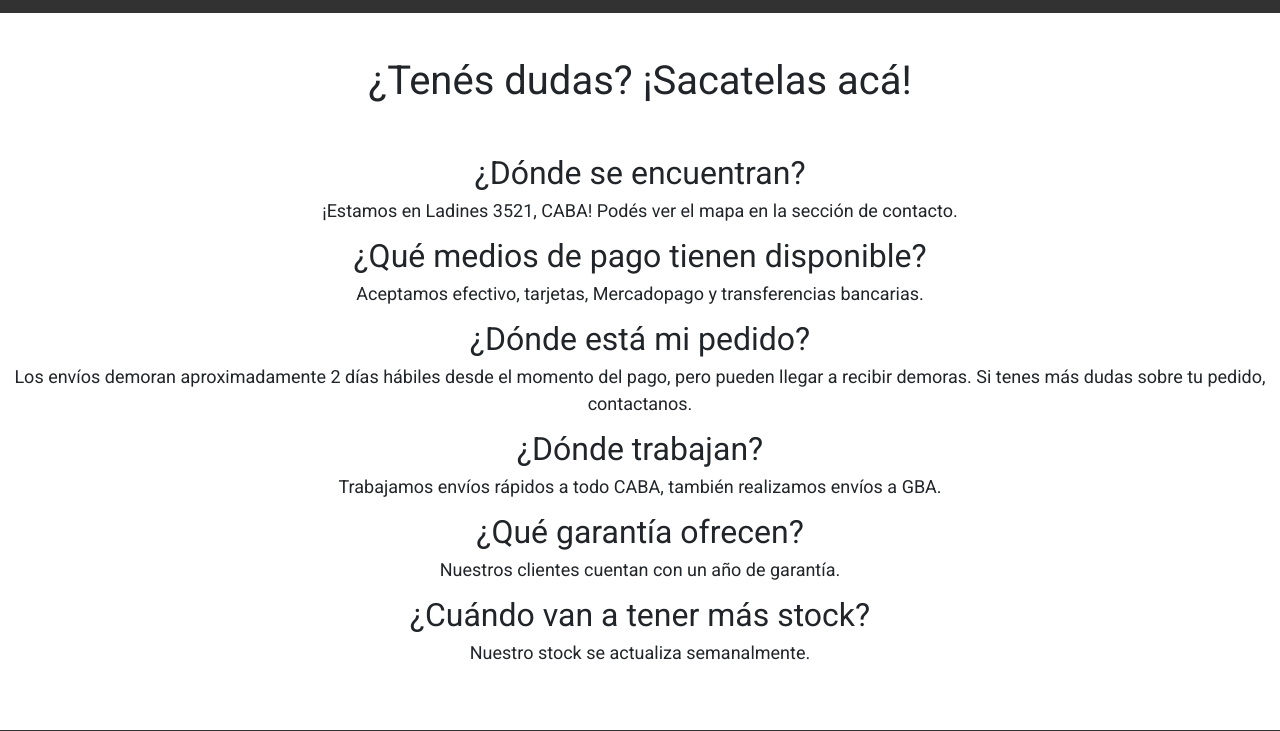
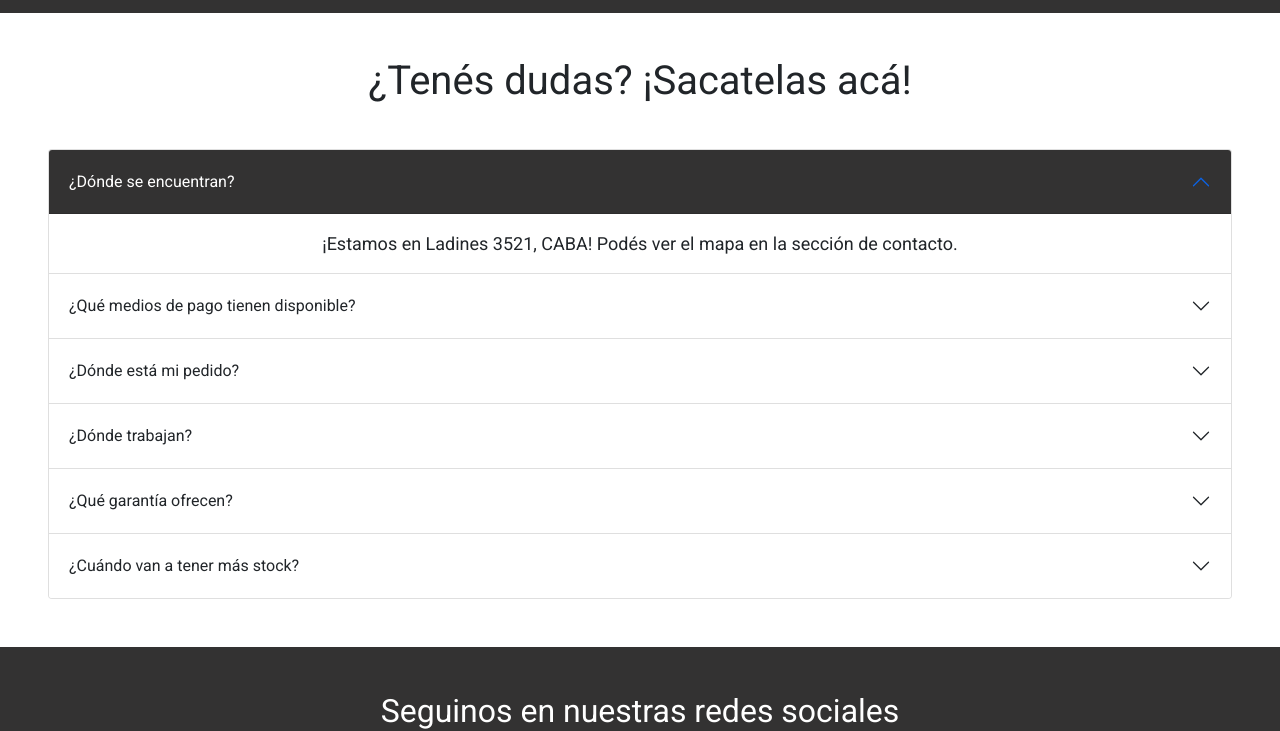
Before and after one commit to nachomuzzu/celularesboot, a website: page faqs.html in a window 1280 px wide. Shown: the part 69-800 px from the top of the page. Drawn offline with nearby package versions, Linux system fonts and the light colour scheme.

Commit message:
actualizacion

```diff
--- a/faqs.html
+++ b/faqs.html
@@ -7,7 +7,7 @@
     <link rel="stylesheet" href="css/main.css">
     <title>FAQs - ¡Sacate tus dudas!</title>
     <meta name="description" content="¡Sacate todas tus dudas con nuestra sección de FAQs!">
-    <meta name="keywords" content="smartphones, celulares, comprar, mejores precios, modelos">
+    <meta name="keywords" content="smartphones, celustore, celulares, comprar, mejores precios, modelos">
   </head>
 
   <header>
@@ -44,23 +44,82 @@
 </header>
 <body class="d-flex flex-column min-vh-100">
   <!-- abre main -->
-  <div class="row">
-    <h1 class="text-center mt-5">¿Tenés dudas? ¡Sacatelas acá!</h1>
-      <article class="col-md-12 col-lg-12 py-5">
-          <h2 class="text-center">¿Dónde se encuentran?</h2>
-          <p class="text-center">¡Estamos en Ladines 3521, CABA! Podés ver el mapa en la sección de contacto.</p>
-          <h2 class="text-center">¿Qué medios de pago tienen disponible?</h2>
-          <p class="text-center">Aceptamos efectivo, tarjetas, Mercadopago y transferencias bancarias.</p>
-          <h2 class="text-center">¿Dónde está mi pedido?</h2>
-          <p class="text-center">Los envíos demoran aproximadamente 2 días hábiles desde el momento del pago, pero pueden llegar a recibir demoras. Si tenes más dudas sobre tu pedido, contactanos.</p>
-          <h2 class="text-center">¿Dónde trabajan?</h2>
-          <p class="text-center">Trabajamos envíos rápidos a todo CABA, también realizamos envíos a GBA.</p>
-          <h2 class="text-center">¿Qué garantía ofrecen?</h2>
-          <p class="text-center">Nuestros clientes cuentan con un año de garantía.</p>
-          <h2 class="text-center">¿Cuándo van a tener más stock?</h2>
-          <p class="text-center">Nuestro stock se actualiza semanalmente.</p>
-      </article>
+  <h1 class="text-center mt-5 mb-5">¿Tenés dudas? ¡Sacatelas acá!</h1>
+  <div class="accordion mx-5" id="accordionPanelsStayOpenExample">
+    <div class="accordion-item">
+      <h2 class="accordion-header" id="panelsStayOpen-headingOne">
+        <button class="accordion-button bg-acc" type="button" data-bs-toggle="collapse" data-bs-target="#panelsStayOpen-collapseOne" aria-expanded="true" aria-controls="panelsStayOpen-collapseOne">
+          ¿Dónde se encuentran?
+        </button>
+      </h2>
+      <div id="panelsStayOpen-collapseOne" class="accordion-collapse collapse show" aria-labelledby="panelsStayOpen-headingOne">
+        <div class="accordion-body text-center">
+          ¡Estamos en Ladines 3521, CABA! Podés ver el mapa en la sección de contacto.
+        </div>
+      </div>
+    </div>
+    <div class="accordion-item">
+      <h2 class="accordion-header" id="panelsStayOpen-headingTwo">
+        <button class="accordion-button collapsed" type="button" data-bs-toggle="collapse" data-bs-target="#panelsStayOpen-collapseTwo" aria-expanded="false" aria-controls="panelsStayOpen-collapseTwo">
+          ¿Qué medios de pago tienen disponible?
+        </button>
+      </h2>
+      <div id="panelsStayOpen-collapseTwo" class="accordion-collapse collapse" aria-labelledby="panelsStayOpen-headingTwo">
+        <div class="accordion-body text-center">
+          Aceptamos efectivo, tarjetas, Mercadopago y transferencias bancarias.
+        </div>
+      </div>
+    </div>
+    <div class="accordion-item">
+      <h2 class="accordion-header" id="panelsStayOpen-headingThree">
+        <button class="accordion-button collapsed" type="button" data-bs-toggle="collapse" data-bs-target="#panelsStayOpen-collapseThree" aria-expanded="false" aria-controls="panelsStayOpen-collapseThree">
+          ¿Dónde está mi pedido?
+        </button>
+      </h2>
+      <div id="panelsStayOpen-collapseThree" class="accordion-collapse collapse" aria-labelledby="panelsStayOpen-headingThree">
+        <div class="accordion-body text-center">
+          Los envíos demoran aproximadamente 2 días hábiles desde el momento del pago, pero pueden llegar a recibir demoras. Si tenes más dudas sobre tu pedido, contactanos.
+        </div>
+      </div>
+    </div>
+    <div class="accordion-item">
+      <h2 class="accordion-header" id="panelsStayOpen-headingFour">
+        <button class="accordion-button collapsed" type="button" data-bs-toggle="collapse" data-bs-target="#panelsStayOpen-collapseFour" aria-expanded="false" aria-controls="panelsStayOpen-collapseFour">
+          ¿Dónde trabajan?
+        </button>
+      </h2>
+      <div id="panelsStayOpen-collapseFour" class="accordion-collapse collapse" aria-labelledby="panelsStayOpen-headingFour">
+        <div class="accordion-body text-center">
+          Trabajamos envíos rápidos a todo CABA, también realizamos envíos a GBA.
+        </div>
+      </div>
+    </div>
+    <div class="accordion-item">
+      <h2 class="accordion-header" id="panelsStayOpen-headingFive">
+        <button class="accordion-button collapsed" type="button" data-bs-toggle="collapse" data-bs-target="#panelsStayOpen-collapseFive" aria-expanded="false" aria-controls="panelsStayOpen-collapseFive">
+          ¿Qué garantía ofrecen?
+        </button>
+      </h2>
+      <div id="panelsStayOpen-collapseFive" class="accordion-collapse collapse" aria-labelledby="panelsStayOpen-headingFive">
+        <div class="accordion-body text-center">
+          Nuestros clientes cuentan con un año de garantía.
+        </div>
+      </div>
+    </div>
+    <div class="accordion-item mb-5">
+      <h2 class="accordion-header" id="panelsStayOpen-headingSix">
+        <button class="accordion-button collapsed" type="buttonDark" data-bs-toggle="collapse" data-bs-target="#panelsStayOpen-collapseSix" aria-expanded="false" aria-controls="panelsStayOpen-collapseSix">
+          ¿Cuándo van a tener más stock?
+        </button>
+      </h2>
+      <div id="panelsStayOpen-collapseSix" class="accordion-collapse collapse" aria-labelledby="panelsStayOpen-headingSix">
+        <div class="accordion-body text-center">
+          Nuestro stock se actualiza semanalmente.
+        </div>
+      </div>
+    </div>
   </div>
+
 <!-- cierra main -->
 
 <!-- abre footer -->
--- a/scss/_content.scss
+++ b/scss/_content.scss
@@ -65,6 +65,18 @@ iframe{
     }
 }
 
+//accordion
+
+.accordion-button:not(.collapsed) {
+    color: #fff;
+    background-color: map-get($map: $colores, $key: 'main' );
+}
+
+.accordion-button.collapsed {
+    background: map-get($map: $colores, $key: 'second' )
+  }
+
+
 //footer
 .footer{
     background-color: map-get($map: $colores, $key: 'main' );
```
Also changed, not shown: index.html (+3 -3 lines), nosotros.html (+2 -2 lines), productos.html (+1 -1 lines), css/main.css.
